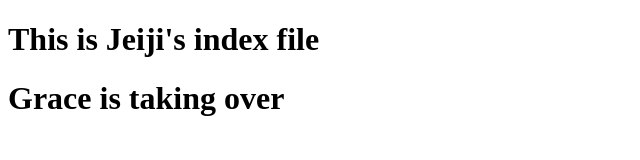
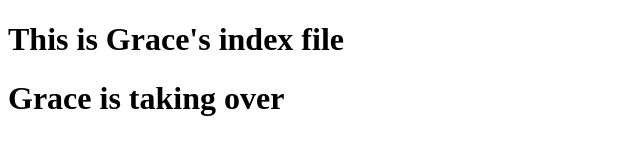
Before and after one commit to Jeiji/hello_github, a plain HTML site: page index.html in a window 1280 px wide. Shown: the whole page, without its empty margins (0-640 px from the left). Drawn offline with Linux system fonts and the light colour scheme.

Commit message:
changed line

```diff
--- a/index.html
+++ b/index.html
@@ -5,7 +5,7 @@
     <title>Hello Git Hub Jeiji</title>
   </head>
   <body>
-    <h1>This is Jeiji's index file</h1>
+    <h1>This is Grace's index file</h1>
     <h1>Grace is taking over</h1>
   </body>
 </html>
```
